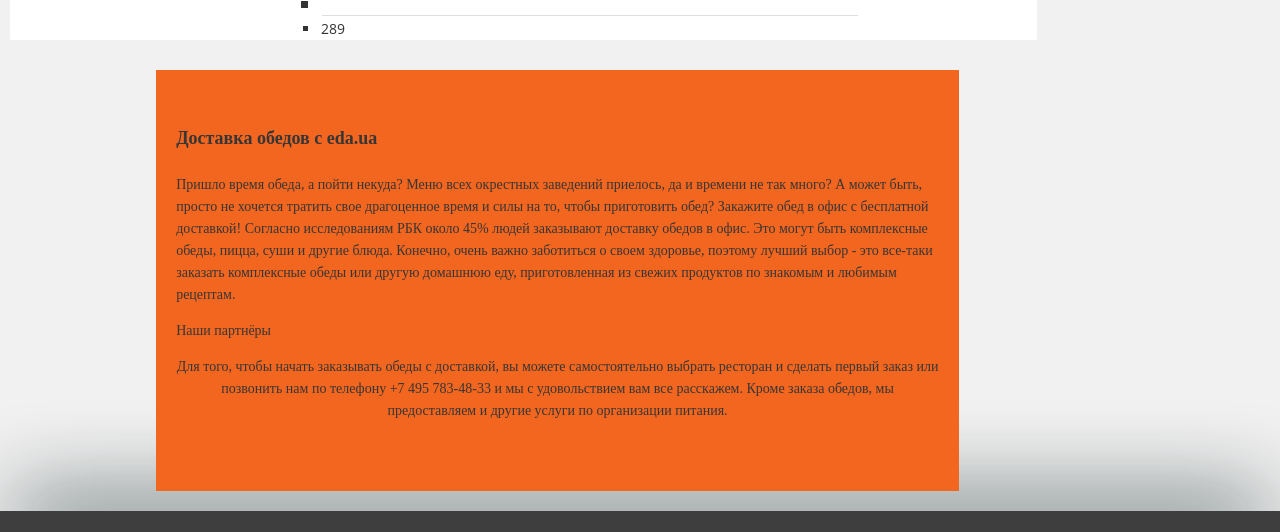
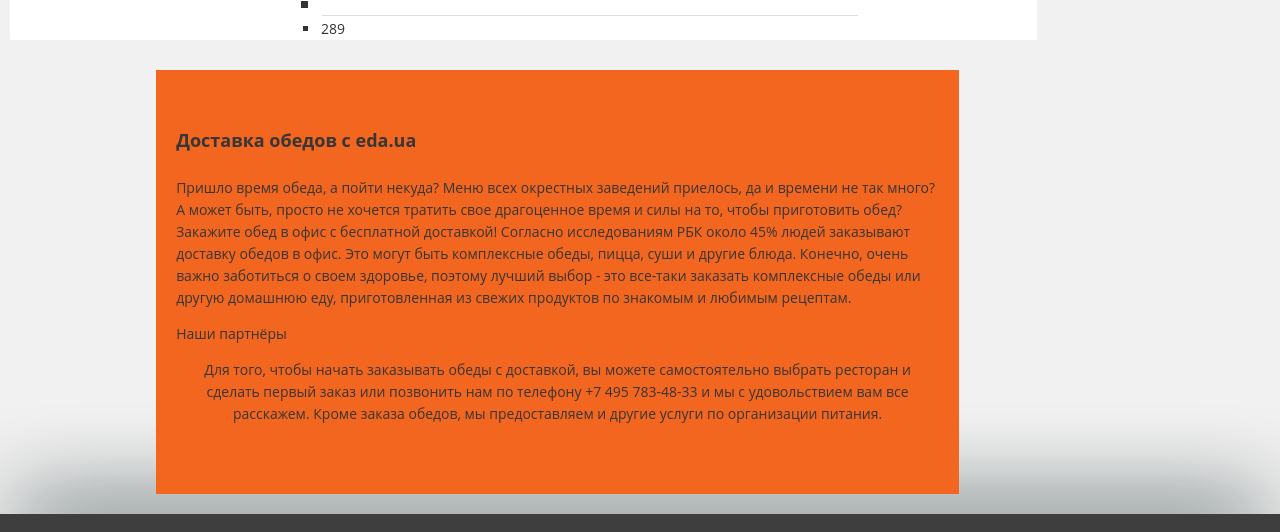
Before and after one commit to Kamikadze-Prog/testvue2, a Vue app: page / in a window 1280 px wide. Shown: the part 689-1221 px from the top of the page. Built offline with nearby package versions, Linux system fonts and the light colour scheme.

Commit message:
Update Article.vue

```diff
--- a/src/Article.vue
+++ b/src/Article.vue
@@ -39,6 +39,7 @@ export default {
 <style  lang="scss">
 
 .ob-tile {
+  font-family: 'Open Sans',Arial;
   width: 59.6%;
   margin-left: 12.2%;
   position: relative;
@@ -55,6 +56,7 @@ export default {
 }
 
 #ob-tile__text {
+
 	font-size: 14px;
 	line-height: 22px
 }
```
